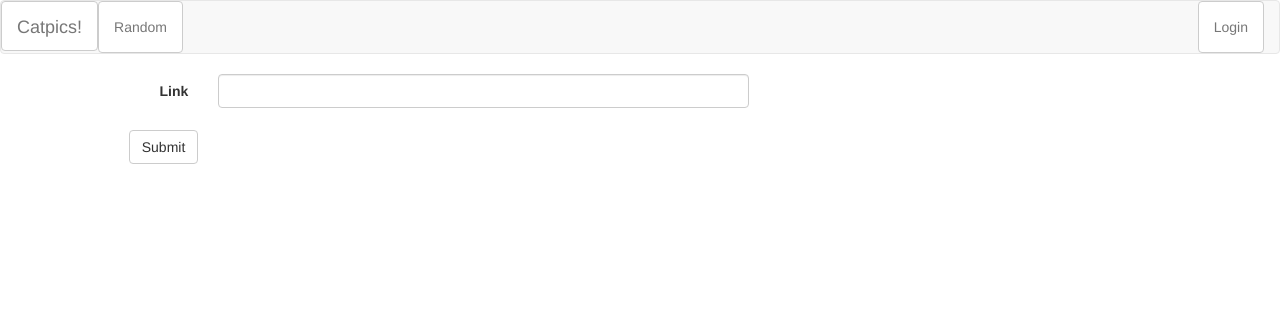
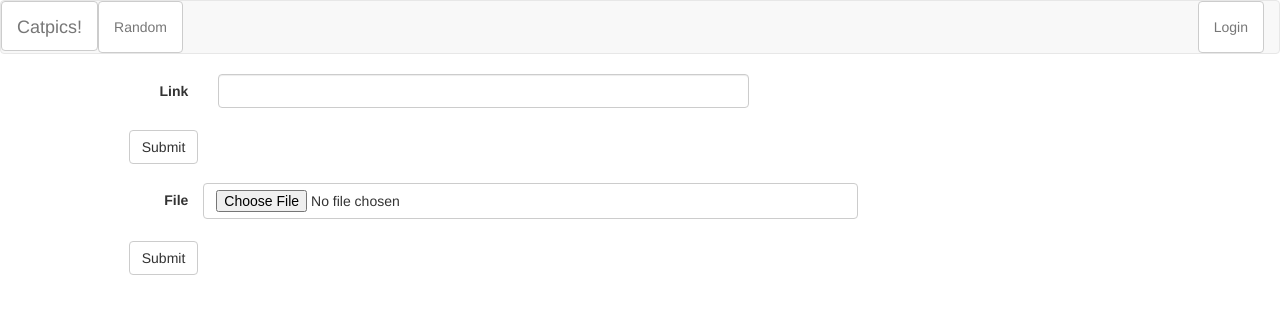
Before and after one commit to gtmanfred/catpics, a Flask app: template catpics/templates/upload.html in a window 1280 px wide. Shown: the top 314 px of the page. Run offline with Flask 2, Linux system fonts and the light colour scheme; the template is opened without the code that fills it, so the values that code supplies are empty; some libraries are stand-ins or nearby versions.

Commit message:
add file uploads

```diff
--- a/catpics/client/resources.py
+++ b/catpics/client/resources.py
@@ -59,6 +59,7 @@ class Upload(MethodView):
         link = request.form.get('link')
         if 'file' in request.files:
             f = request.files['file'].stream
+            filename = request.files['file'].filename
         elif isinstance(link, str) and (
                 link.startswith('http://') or
                 link.startswith('https://')):
--- a/catpics/templates/head.html
+++ b/catpics/templates/head.html
@@ -8,6 +8,11 @@
         <script src="{{ url_for('static', filename='main.js') }}"></script>
         <style>
             input.entry { width: 50%; }
+            .btn-file {
+                position: relative;
+                overflow: hidden;
+                width: 50%;
+            }
             .imageClip{
                 width: auto;
                 height: 100%;
--- a/catpics/templates/upload.html
+++ b/catpics/templates/upload.html
@@ -1,7 +1,7 @@
 {% extends "head.html" %}
 {% block content -%}
     <body>
-        <form class="form-horizontal" method="post" action="/upload">
+        <form class="form-horizontal" name="link-entry" method="post" action="/upload">
             <div class="form-group">
                 <label class="col-sm-2 control-label" for="link">Link</label>
                 <div class="col-sm-10">
@@ -13,6 +13,19 @@
                     <button value="Upload" type="submit" class="btn btn-default">Submit</button>
                 </label>
             </div>
+        </form><br><br><br>
+        <form class="form-horizontal" name="file-entry" method="post" action="/upload" enctype="multipart/form-data">
+            <div class="form-group">
+                <label class="col-sm-2 control-label" for="file">File</label>
+                <span class="col-sm-10 btn btn-default btn-file">
+                    <input type="file" name="file">
+                </span>
+            </div>
+            <div class="submit">
+                <label class="col-sm-2 control-label">
+                    <button value="Upload" type="submit" class="btn btn-default">Submit</button>
+                </label>
+            </div>
         </form>
     </body>
 {% endblock -%}
```
